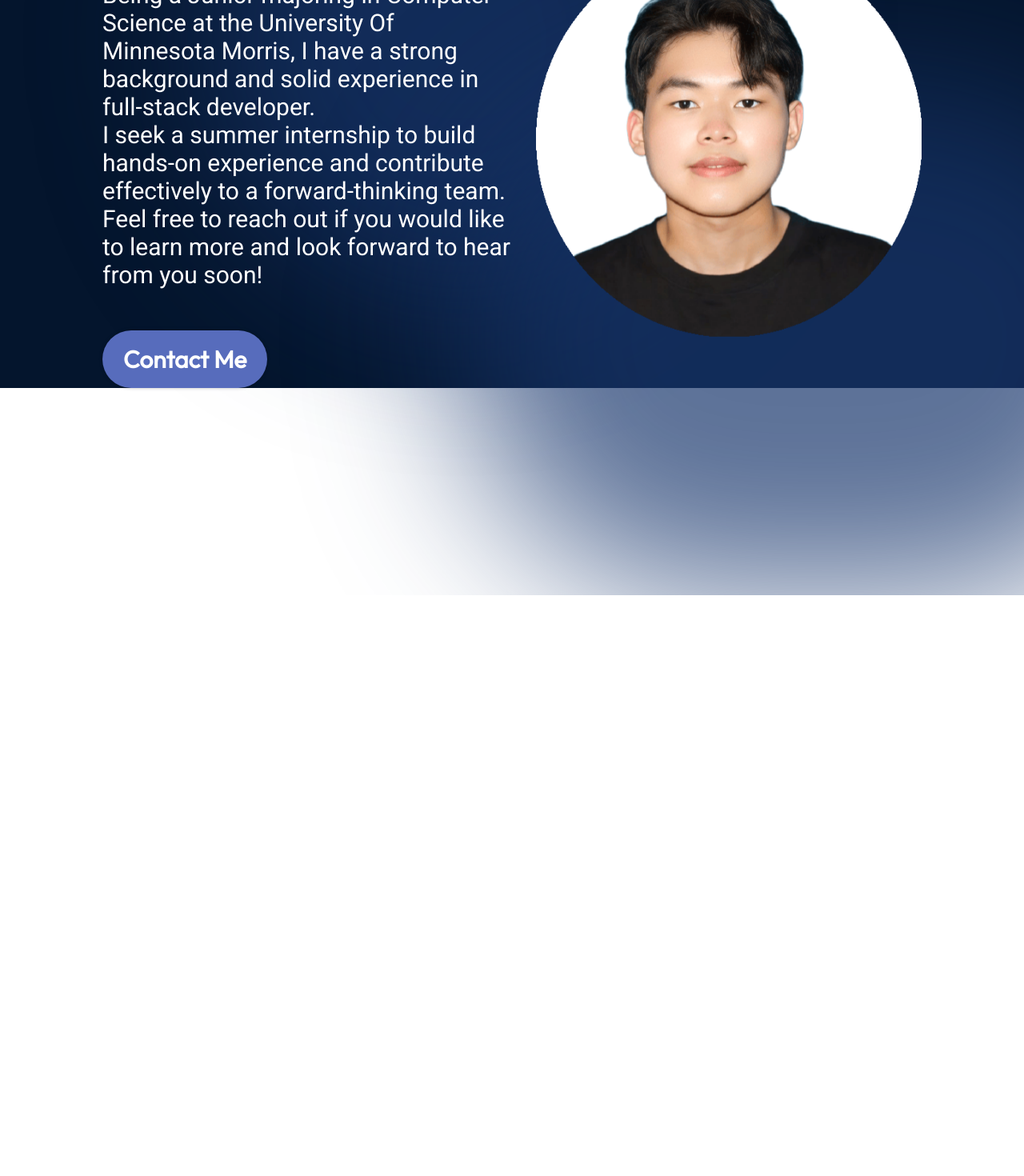
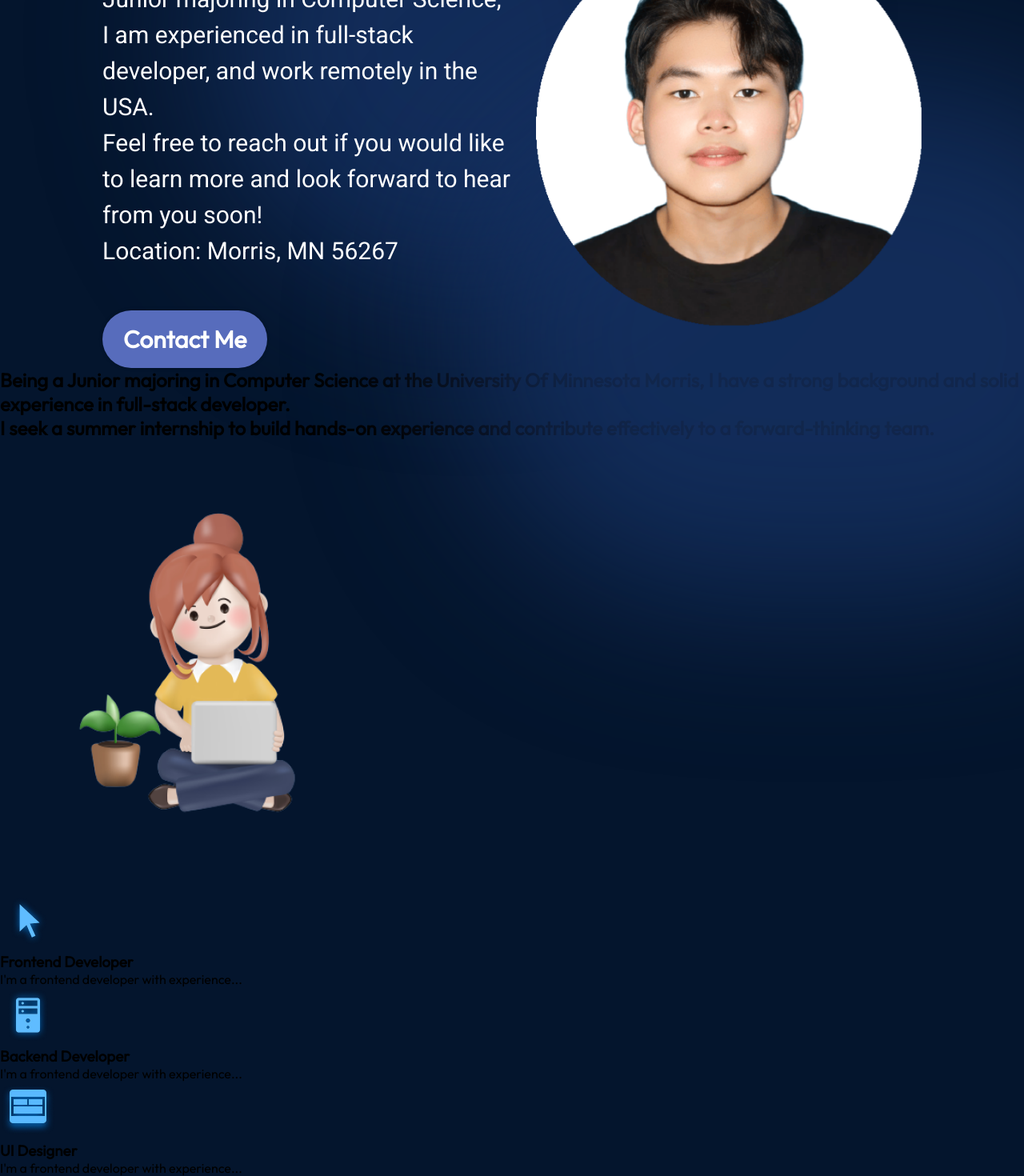
Before and after one commit to AndrewLam288/My-Porfolio-Website, a React (Vite) app in the folder Andrew-Lam-Portfolio/: page / in a window 1280 px wide. Shown: the part 292-1762 px from the top of the page at 80% size. Before the commit the page ends 1036 px from the top, so only its background shows below. Built offline with nearby package versions, Linux system fonts and the light colour scheme.

Commit message:
adjust hero description and add about section.

```diff
--- a/Andrew-Lam-Portfolio/src/App.jsx
+++ b/Andrew-Lam-Portfolio/src/App.jsx
@@ -1,11 +1,13 @@
 import styles from "./App.module.css";
 import { Navbar } from "./components/Navbar/Navbar";
 import { Hero } from "./components/Navbar/Hero/Hero";
+import { About } from "./components/Navbar/About/About";
 
 function App() {
   return <div className={styles.App}>
     <Navbar />
     <Hero />
+    <About />
       </div>
 }
 
--- /dev/null
+++ b/Andrew-Lam-Portfolio/src/components/Navbar/About/About.jsx
@@ -0,0 +1,54 @@
+import React from "react";
+import { getImageUrl } from '../../../utils';
+import styles from './About.module.css';
+
+export const About = () => {
+    return (
+        <section><h2>Being a Junior majoring in Computer Science at the University Of Minnesota Morris,
+        I have a strong background and solid experience in full-stack developer. <br />
+        I seek a summer internship to build hands-on experience and contribute effectively to a forward-thinking team.</h2>
+        <div>
+            <img src={getImageUrl("about/aboutImage.png")}
+        alt="about/aboutImage.png"
+        className={styles.aboutImg}/>
+        <ul>
+            <li>
+                <img src={getImageUrl("about/cursorIcon.png")}
+                alt="about/cursorIcon.png"
+                className={styles.aboutIcon}
+                />
+                <div>
+                    <h3>Frontend Developer</h3>
+                    <p>I'm a frontend developer with experience...
+                    </p>
+                </div>
+            </li>
+
+            <li>
+                <img src={getImageUrl("about/serverIcon.png")}
+                alt="about/serverIcon.png"
+                className={styles.aboutIcon}
+                />
+                <div>
+                    <h3>Backend Developer</h3>
+                    <p>I'm a frontend developer with experience...
+                    </p>
+                </div>
+            </li>
+
+            <li>
+                <img src={getImageUrl("about/uiIcon.png")}
+                alt="about/cursorIcon.png"
+                className={styles.aboutIcon}
+                />
+                <div>
+                    <h3>UI Designer</h3>
+                    <p>I'm a frontend developer with experience...
+                    </p>
+                </div>
+            </li>
+        </ul>
+        </div>
+        </section>
+    );
+}
--- /dev/null
+++ b/Andrew-Lam-Portfolio/src/components/Navbar/About/About.module.css
@@ -0,0 +1 @@
+@import "../../../vars.css";
--- a/Andrew-Lam-Portfolio/src/components/Navbar/Hero/Hero.jsx
+++ b/Andrew-Lam-Portfolio/src/components/Navbar/Hero/Hero.jsx
@@ -7,10 +7,10 @@ export const Hero = () => {
         <section className={styles.container}>
             <div className={styles.content}>
                 <h1 className={styles.title}> Hi! I am Andrew </h1>
-                <p className={styles.description}> Being a Junior majoring in Computer Science at the University Of Minnesota Morris,
-                    I have a strong background and solid experience in full-stack developer. <br />
-                    I seek a summer internship to build hands-on experience and contribute effectively to a forward-thinking team. <br />
-                    Feel free to reach out if you would like to learn more and look forward to hear from you soon!
+                <p className={styles.description}> Junior majoring in Computer Science, I am experienced in full-stack developer,
+                    and work remotely in the USA. <br />
+                    Feel free to reach out if you would like to learn more and look forward to hear from you soon! <br />
+                    Location: Morris, MN 56267
                 </p>
                 <a href="mailto:lamminhtrunghieu288@gmail.com" className={styles.contactBtn}>Contact Me</a>
             </div>
--- a/Andrew-Lam-Portfolio/src/components/Navbar/Hero/Hero.module.css
+++ b/Andrew-Lam-Portfolio/src/components/Navbar/Hero/Hero.module.css
@@ -35,6 +35,7 @@
     font-size: 30px;
     font-family: var(--font-roboto);
     margin-bottom: 52px;
+    line-height: 1.5;
 }
 
 .contactBtn {
```
